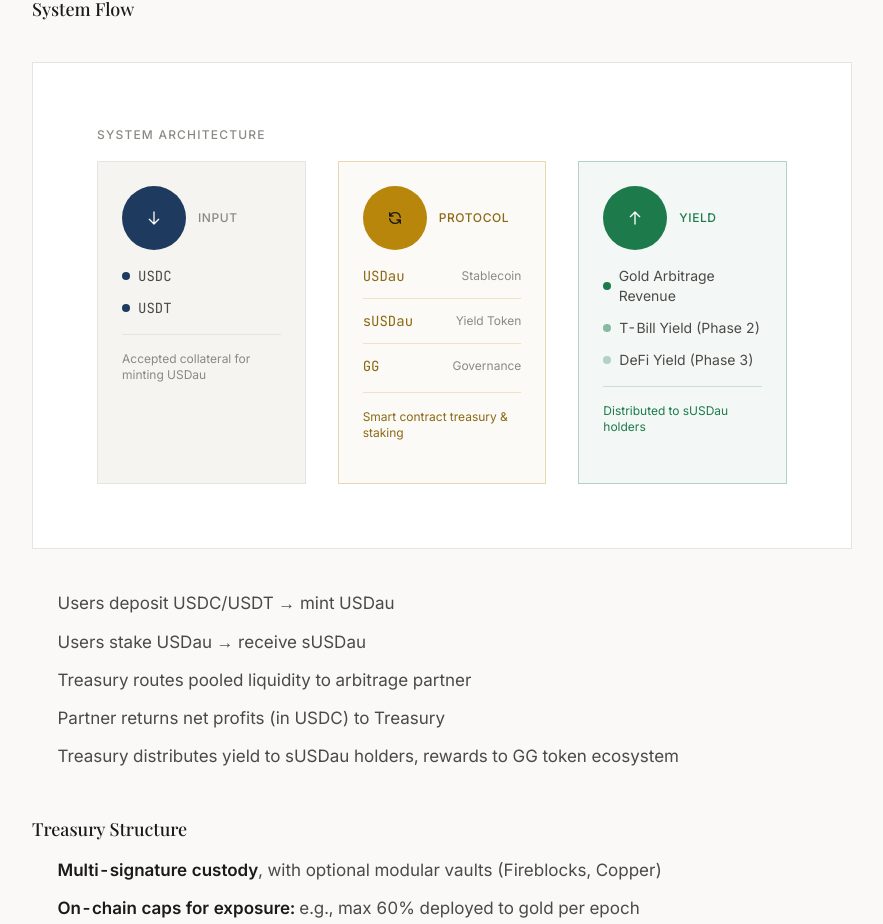
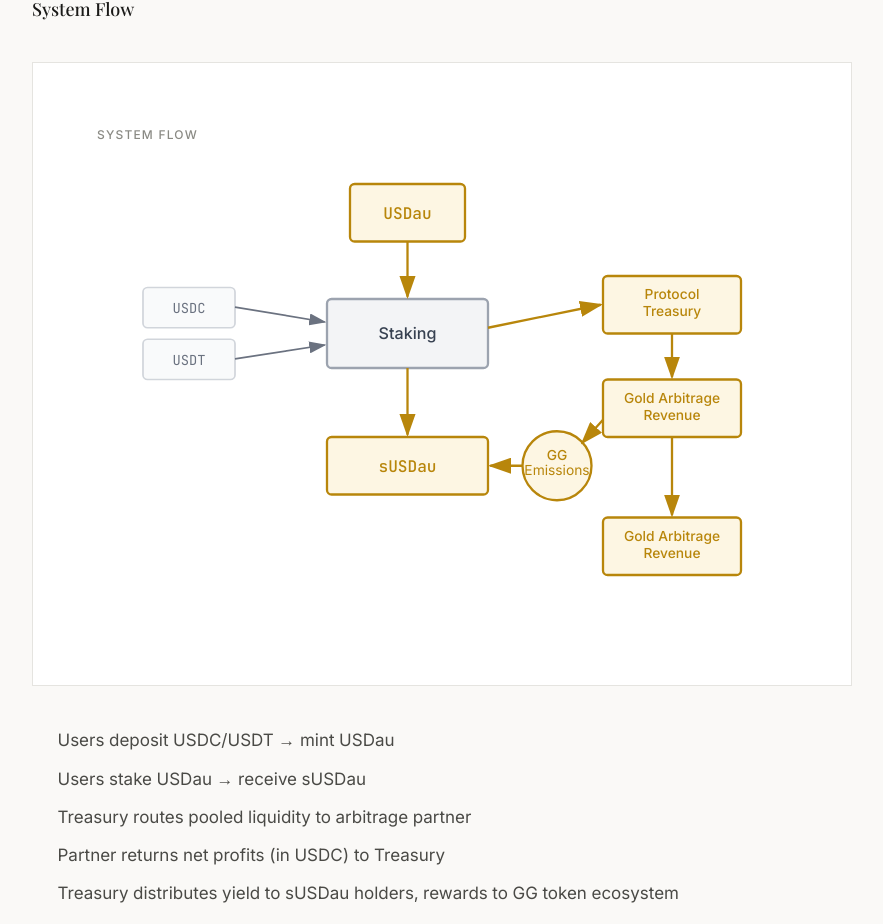
Before and after one commit to deb-pradhan/golden-gate, a Next.js app in the folder site/: page / in a window 1280 px wide. Shown: the part 4658-5582 px from the top of the page, without its empty margins (332-1215 px from the left). Built offline with nearby package versions, Linux system fonts and the light colour scheme; a web font is replaced by a local one.

Commit message:
Add detailed System Flow diagram matching design reference

```diff
--- a/site/src/app/page.tsx
+++ b/site/src/app/page.tsx
@@ -150,92 +150,152 @@ function ProtocolFlowInfographic() {
 function SystemFlowInfographic() {
   return (
     <div className="my-10 p-6 sm:p-8 bg-surface-card border border-border-default">
-      <p className="text-xs font-medium uppercase tracking-widest text-ink-tertiary mb-6">System Architecture</p>
+      <p className="text-xs font-medium uppercase tracking-widest text-ink-tertiary mb-6">System Flow</p>
 
-      <div className="grid grid-cols-1 lg:grid-cols-3 gap-6">
-        {/* Input Layer */}
-        <div className="p-5 bg-surface-inset border border-border-default">
-          <div className="flex items-center gap-3 mb-4">
-            <div className="w-8 h-8 rounded-full bg-slate-main flex items-center justify-center">
-              <svg className="w-4 h-4 text-ink-inverse" fill="none" viewBox="0 0 24 24" stroke="currentColor">
+      {/* Desktop Flowchart */}
+      <div className="hidden md:block">
+        <svg viewBox="0 0 600 400" className="w-full h-auto" preserveAspectRatio="xMidYMid meet">
+          {/* Definitions for arrows */}
+          <defs>
+            <marker id="arrowGold" markerWidth="10" markerHeight="7" refX="9" refY="3.5" orient="auto">
+              <polygon points="0 0, 10 3.5, 0 7" fill="#B8860B" />
+            </marker>
+            <marker id="arrowGray" markerWidth="10" markerHeight="7" refX="9" refY="3.5" orient="auto">
+              <polygon points="0 0, 10 3.5, 0 7" fill="#6B7280" />
+            </marker>
+          </defs>
+
+          {/* USDau Box - Top Center */}
+          <rect x="220" y="20" width="100" height="50" rx="4" fill="#FDF6E3" stroke="#B8860B" strokeWidth="2" />
+          <text x="270" y="50" textAnchor="middle" className="font-mono text-sm font-medium" fill="#B8860B">USDau</text>
+
+          {/* Staking Box - Center */}
+          <rect x="200" y="120" width="140" height="60" rx="4" fill="#F3F4F6" stroke="#9CA3AF" strokeWidth="2" />
+          <text x="270" y="155" textAnchor="middle" className="font-medium text-sm" fill="#374151">Staking</text>
+
+          {/* USDC Input */}
+          <rect x="40" y="110" width="80" height="35" rx="4" fill="#F9FAFB" stroke="#D1D5DB" strokeWidth="1.5" />
+          <text x="80" y="132" textAnchor="middle" className="font-mono text-xs" fill="#6B7280">USDC</text>
+
+          {/* USDT Input */}
+          <rect x="40" y="155" width="80" height="35" rx="4" fill="#F9FAFB" stroke="#D1D5DB" strokeWidth="1.5" />
+          <text x="80" y="177" textAnchor="middle" className="font-mono text-xs" fill="#6B7280">USDT</text>
+
+          {/* sUSDau Box - Bottom Left */}
+          <rect x="200" y="240" width="140" height="50" rx="4" fill="#FDF6E3" stroke="#B8860B" strokeWidth="2" />
+          <text x="270" y="270" textAnchor="middle" className="font-mono text-sm font-medium" fill="#B8860B">sUSDau</text>
+
+          {/* Protocol Treasury Box - Right */}
+          <rect x="440" y="100" width="120" height="50" rx="4" fill="#FDF6E3" stroke="#B8860B" strokeWidth="2" />
+          <text x="500" y="120" textAnchor="middle" className="text-xs font-medium" fill="#B8860B">Protocol</text>
+          <text x="500" y="135" textAnchor="middle" className="text-xs font-medium" fill="#B8860B">Treasury</text>
+
+          {/* Gold Arbitrage Revenue Box - Right Middle */}
+          <rect x="440" y="190" width="120" height="50" rx="4" fill="#FDF6E3" stroke="#B8860B" strokeWidth="2" />
+          <text x="500" y="210" textAnchor="middle" className="text-xs font-medium" fill="#B8860B">Gold Arbitrage</text>
+          <text x="500" y="225" textAnchor="middle" className="text-xs font-medium" fill="#B8860B">Revenue</text>
+
+          {/* GG Emissions Circle */}
+          <circle cx="400" cy="265" r="30" fill="#FDF6E3" stroke="#B8860B" strokeWidth="2" />
+          <text x="400" y="260" textAnchor="middle" className="text-xs font-medium" fill="#B8860B">GG</text>
+          <text x="400" y="273" textAnchor="middle" className="text-xs" fill="#B8860B">Emissions</text>
+
+          {/* Gold Arbitrage Revenue Box - Bottom */}
+          <rect x="440" y="310" width="120" height="50" rx="4" fill="#FDF6E3" stroke="#B8860B" strokeWidth="2" />
+          <text x="500" y="330" textAnchor="middle" className="text-xs font-medium" fill="#B8860B">Gold Arbitrage</text>
+          <text x="500" y="345" textAnchor="middle" className="text-xs font-medium" fill="#B8860B">Revenue</text>
+
+          {/* Arrows / Connectors */}
+          {/* USDau to Staking */}
+          <line x1="270" y1="70" x2="270" y2="118" stroke="#B8860B" strokeWidth="2" markerEnd="url(#arrowGold)" />
+
+          {/* USDC to Staking */}
+          <line x1="120" y1="127" x2="198" y2="140" stroke="#6B7280" strokeWidth="1.5" markerEnd="url(#arrowGray)" />
+
+          {/* USDT to Staking */}
+          <line x1="120" y1="172" x2="198" y2="160" stroke="#6B7280" strokeWidth="1.5" markerEnd="url(#arrowGray)" />
+
+          {/* Staking to sUSDau */}
+          <line x1="270" y1="180" x2="270" y2="238" stroke="#B8860B" strokeWidth="2" markerEnd="url(#arrowGold)" />
+
+          {/* Staking to Protocol Treasury */}
+          <line x1="340" y1="145" x2="438" y2="125" stroke="#B8860B" strokeWidth="2" markerEnd="url(#arrowGold)" />
+
+          {/* Protocol Treasury to Gold Arbitrage Revenue */}
+          <line x1="500" y1="150" x2="500" y2="188" stroke="#B8860B" strokeWidth="2" markerEnd="url(#arrowGold)" />
+
+          {/* Gold Arbitrage Revenue to GG Emissions */}
+          <line x1="440" y1="225" x2="422" y2="245" stroke="#B8860B" strokeWidth="2" markerEnd="url(#arrowGold)" />
+
+          {/* GG Emissions to sUSDau */}
+          <line x1="370" y1="265" x2="342" y2="265" stroke="#B8860B" strokeWidth="2" markerEnd="url(#arrowGold)" />
+
+          {/* Gold Arbitrage Revenue (middle) to Gold Arbitrage Revenue (bottom) */}
+          <line x1="500" y1="240" x2="500" y2="308" stroke="#B8860B" strokeWidth="2" markerEnd="url(#arrowGold)" />
+        </svg>
+      </div>
+
+      {/* Mobile Flowchart - Vertical */}
+      <div className="md:hidden space-y-4">
+        {/* Input */}
+        <div className="flex items-center gap-3">
+          <div className="flex gap-2">
+            <div className="px-3 py-2 bg-surface-inset border border-border-default text-xs font-mono">USDC</div>
+            <div className="px-3 py-2 bg-surface-inset border border-border-default text-xs font-mono">USDT</div>
+          </div>
+          <svg className="w-6 h-6 text-border-strong" fill="none" viewBox="0 0 24 24" stroke="currentColor">
+            <path strokeLinecap="round" strokeLinejoin="round" strokeWidth={2} d="M17 8l4 4m0 0l-4 4m4-4H3" />
+          </svg>
+          <div className="px-4 py-2 bg-surface-inset border border-border-default text-sm font-medium">Staking</div>
+        </div>
+
+        {/* Flow indicator */}
+        <div className="flex justify-center">
+          <svg className="w-6 h-6 text-gold-main" fill="none" viewBox="0 0 24 24" stroke="currentColor">
             <path strokeLinecap="round" strokeLinejoin="round" strokeWidth={2} d="M19 14l-7 7m0 0l-7-7m7 7V3" />
           </svg>
         </div>
-            <span className="text-xs font-medium uppercase tracking-wider text-ink-tertiary">Input</span>
+
+        {/* Token Flow */}
+        <div className="grid grid-cols-2 gap-4">
+          <div className="p-4 bg-gold-pale border border-gold-main text-center">
+            <p className="font-mono text-sm font-medium text-gold-main">USDau</p>
+            <p className="text-xs text-ink-tertiary mt-1">Mint</p>
           </div>
-          <div className="space-y-3">
-            <div className="flex items-center gap-2">
-              <div className="w-2 h-2 rounded-full bg-slate-main" />
-              <span className="font-mono text-sm">USDC</span>
-            </div>
-            <div className="flex items-center gap-2">
-              <div className="w-2 h-2 rounded-full bg-slate-main" />
-              <span className="font-mono text-sm">USDT</span>
-            </div>
-          </div>
-          <div className="mt-4 pt-4 border-t border-border-default">
-            <p className="text-xs text-ink-tertiary">Accepted collateral for minting USDau</p>
+          <div className="p-4 bg-gold-pale border border-gold-main text-center">
+            <p className="font-mono text-sm font-medium text-gold-main">sUSDau</p>
+            <p className="text-xs text-ink-tertiary mt-1">Stake & Earn</p>
           </div>
         </div>
 
-        {/* Protocol Layer */}
-        <div className="p-5 bg-gold-pale/30 border border-gold-main/30">
-          <div className="flex items-center gap-3 mb-4">
-            <div className="w-8 h-8 rounded-full bg-gold-main flex items-center justify-center">
-              <svg className="w-4 h-4 text-ink-on-gold" fill="none" viewBox="0 0 24 24" stroke="currentColor">
-                <path strokeLinecap="round" strokeLinejoin="round" strokeWidth={2} d="M4 4v5h.582m15.356 2A8.001 8.001 0 004.582 9m0 0H9m11 11v-5h-.581m0 0a8.003 8.003 0 01-15.357-2m15.357 2H15" />
+        {/* Flow indicator */}
+        <div className="flex justify-center">
+          <svg className="w-6 h-6 text-gold-main" fill="none" viewBox="0 0 24 24" stroke="currentColor">
+            <path strokeLinecap="round" strokeLinejoin="round" strokeWidth={2} d="M19 14l-7 7m0 0l-7-7m7 7V3" />
           </svg>
         </div>
-            <span className="text-xs font-medium uppercase tracking-wider text-gold-dark">Protocol</span>
+
+        {/* Treasury & Revenue */}
+        <div className="grid grid-cols-2 gap-4">
+          <div className="p-4 bg-gold-pale border border-gold-main text-center">
+            <p className="text-xs font-medium text-gold-main">Protocol Treasury</p>
           </div>
-          <div className="space-y-3">
-            <div className="flex items-center justify-between">
-              <span className="font-mono text-sm text-gold-dark">USDau</span>
-              <span className="text-xs text-ink-tertiary">Stablecoin</span>
-            </div>
-            <div className="h-px bg-gold-main/20" />
-            <div className="flex items-center justify-between">
-              <span className="font-mono text-sm text-gold-dark">sUSDau</span>
-              <span className="text-xs text-ink-tertiary">Yield Token</span>
-            </div>
-            <div className="h-px bg-gold-main/20" />
-            <div className="flex items-center justify-between">
-              <span className="font-mono text-sm text-gold-dark">GG</span>
-              <span className="text-xs text-ink-tertiary">Governance</span>
-            </div>
-          </div>
-          <div className="mt-4 pt-4 border-t border-gold-main/20">
-            <p className="text-xs text-gold-dark">Smart contract treasury & staking</p>
+          <div className="p-4 bg-gold-pale border border-gold-main text-center">
+            <p className="text-xs font-medium text-gold-main">Gold Arbitrage</p>
           </div>
         </div>
 
-        {/* Output Layer */}
-        <div className="p-5 bg-signal-success/5 border border-signal-success/30">
-          <div className="flex items-center gap-3 mb-4">
-            <div className="w-8 h-8 rounded-full bg-signal-success flex items-center justify-center">
-              <svg className="w-4 h-4 text-white" fill="none" viewBox="0 0 24 24" stroke="currentColor">
+        {/* Flow indicator */}
+        <div className="flex justify-center">
+          <svg className="w-6 h-6 text-signal-success" fill="none" viewBox="0 0 24 24" stroke="currentColor">
             <path strokeLinecap="round" strokeLinejoin="round" strokeWidth={2} d="M5 10l7-7m0 0l7 7m-7-7v18" />
           </svg>
         </div>
-            <span className="text-xs font-medium uppercase tracking-wider text-signal-success">Yield</span>
-          </div>
-          <div className="space-y-3">
-            <div className="flex items-center gap-2">
-              <div className="w-2 h-2 rounded-full bg-signal-success" />
-              <span className="text-sm">Gold Arbitrage Revenue</span>
-            </div>
-            <div className="flex items-center gap-2">
-              <div className="w-2 h-2 rounded-full bg-signal-success/50" />
-              <span className="text-sm">T-Bill Yield (Phase 2)</span>
-            </div>
-            <div className="flex items-center gap-2">
-              <div className="w-2 h-2 rounded-full bg-signal-success/30" />
-              <span className="text-sm">DeFi Yield (Phase 3)</span>
-            </div>
-          </div>
-          <div className="mt-4 pt-4 border-t border-signal-success/20">
-            <p className="text-xs text-signal-success">Distributed to sUSDau holders</p>
-          </div>
+
+        {/* Yield Distribution */}
+        <div className="p-4 bg-signal-success/10 border border-signal-success/30 text-center">
+          <p className="text-sm font-medium text-signal-success">Yield → sUSDau Holders</p>
+          <p className="text-xs text-ink-tertiary mt-1">+ GG Emissions</p>
         </div>
       </div>
     </div>
```
Lines whose indentation alone changed are shown as unchanged.
